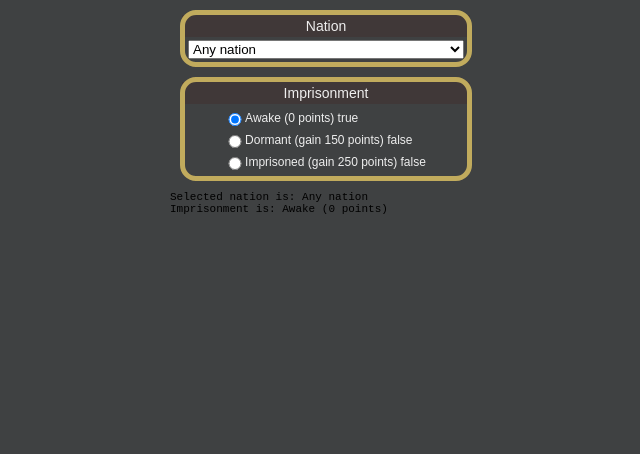
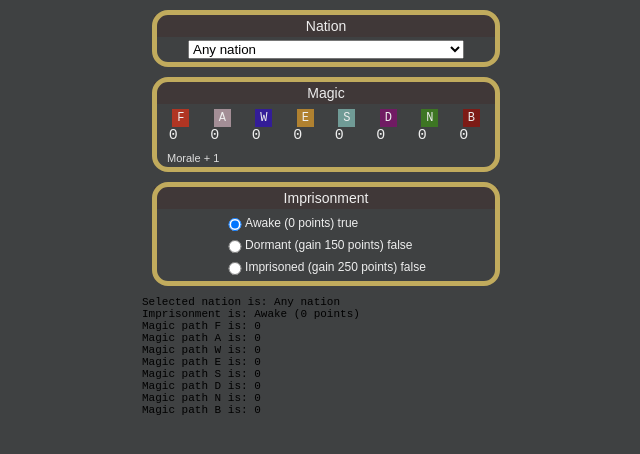
Before and after one commit to bsielski/pretenders-dom5, a React (Create React App) app: page / in a window 1280 px wide. Shown: the top 454 px of the page, without its empty margins (314-954 px from the left). Built offline with nearby package versions, Linux system fonts and the light colour scheme.

Commit message:
Select magic paths

```diff
--- a/src/App.css
+++ b/src/App.css
@@ -128,6 +128,9 @@ body {
     margin: 2px 2px;
 }
 
+.value-picker--magic {
+  flex-flow: column;
+}
 
 .value-picker--scale {
     margin: 2px 1px;
--- a/src/App.js
+++ b/src/App.js
@@ -7,6 +7,15 @@ class Debug extends React.Component {
       <div>
         <section id="debugger">Selected nation is: {this.props.nation}</section>
         <section id="debugger">Imprisonment is: {this.props.imprisonment}</section>
+        <section id="debugger">Magic path F is: {this.props.pathF}</section>
+        <section id="debugger">Magic path A is: {this.props.pathA}</section>
+        <section id="debugger">Magic path W is: {this.props.pathW}</section>
+        <section id="debugger">Magic path E is: {this.props.pathE}</section>
+        <section id="debugger">Magic path S is: {this.props.pathS}</section>
+        <section id="debugger">Magic path D is: {this.props.pathD}</section>
+        <section id="debugger">Magic path N is: {this.props.pathN}</section>
+        <section id="debugger">Magic path B is: {this.props.pathB}</section>
+
       </div>
     );
   }
@@ -140,7 +149,7 @@ class App extends Component {
       imprisonment: 1,
     };
 
-    // this.changeNumber = this.changeNumber.bind(this);
+    this.changeNumber = this.changeNumber.bind(this);
     this.changeOption = this.changeOption.bind(this);
     this.changeRadio = this.changeRadio.bind(this);
 
@@ -149,6 +158,11 @@ class App extends Component {
   changeOption(event) {
      const target = event.target;
      this.setState({[target.name]: target.value});
+  }
+
+  changeNumber(event) {
+    const target = event.target;
+    this.setState({[target.name]: target.value});
   }
 
   changeRadio(event) {
@@ -189,6 +203,14 @@ class App extends Component {
       );
     });
 
+    const currentPathF = this.state.pathF;
+    const currentPathA = this.state.pathA;
+    const currentPathW = this.state.pathW;
+    const currentPathE = this.state.pathE;
+    const currentPathS = this.state.pathS;
+    const currentPathD = this.state.pathD;
+    const currentPathN = this.state.pathN;
+    const currentPathB = this.state.pathB;
 
     return (
       <main>
@@ -204,6 +226,59 @@ class App extends Component {
         </div>
 
         <div className="form">
+          <header className="form__header">Magic</header>
+          <div className="form__body">
+            <div className="form__section">
+              <div className="value-picker value-picker--magic value-picker--fire">
+                <label className="value-picker__label value-picker__label--magic value-picker__label--fire" htmlFor="fire-picker__input">F</label>
+                <input type="number" name="pathF" onChange={this.changeNumber} min="0" max="10" value={currentPathF} id="fire-picker__input" className="value-picker__input value-picker__input--magic value-picker__input--fire"/>
+              </div>
+              <div className="value-picker value-picker--magic value-picker--air">
+                <label className="value-picker__label value-picker__label--magic value-picker__label--air" htmlFor="air-picker__input">A</label>
+                <input type="number" name="pathA" onChange={this.changeNumber} min="0" max="10" value={currentPathA} id="air-picker__input" className="value-picker__input value-picker__input--magic value-picker__input--air" />
+              </div>
+              <div className="value-picker value-picker--magic value-picker--water">
+                <label className="value-picker__label value-picker__label--magic value-picker__label--water" htmlFor="water-picker__input">W</label>
+                <input type="number" name="pathW" onChange={this.changeNumber} min="0" max="10" value={currentPathW} id="water-picker__input" className="value-picker__input value-picker__input--magic value-picker__input--water" />
+              </div>
+              <div className="value-picker value-picker--magic value-picker--earth">
+                <label className="value-picker__label value-picker__label--magic value-picker__label--earth" htmlFor="earth-picker__input">E</label>
+                <input type="number" name="pathE" onChange={this.changeNumber} min="0" max="10" value={currentPathE} id="earth-picker__input" className="value-picker__input value-picker__input--magic value-picker__input--earth" />
+              </div>
+            </div>
+            <div className="form__section">
+              <div className="value-picker value-picker--magic value-picker--astral">
+                <label className="value-picker__label value-picker__label--magic value-picker__label--astral" htmlFor="astral-picker__input">S</label>
+                <input type="number" name="pathS" onChange={this.changeNumber} min="0" max="10" value={currentPathS} id="astral-picker__input" className="value-picker__input value-picker__input--magic value-picker__input--astral" />
+              </div>
+              <div className="value-picker value-picker--magic value-picker--death">
+                <label className="value-picker__label value-picker__label--magic value-picker__label--death" htmlFor="death-picker__input">D</label>
+                <input type="number" name="pathD" onChange={this.changeNumber} min="0" max="10" value={currentPathD} id="death-picker__input" className="value-picker__input value-picker__input--magic value-picker__input--death" />
+              </div>
+              <div className="value-picker value-picker--magic value-picker--nature">
+                <label className="value-picker__label value-picker__label--magic value-picker__label--nature" htmlFor="nature-picker__input">N</label>
+                <input type="number" name="pathN" onChange={this.changeNumber} min="0" max="10" value={currentPathN} id="nature-picker__input" className="value-picker__input value-picker__input--magic value-picker__input--nature" />
+              </div>
+              <div className="value-picker value-picker--magic value-picker--blood">
+                <label className="value-picker__label value-picker__label--magic value-picker__label--blood" htmlFor="blood-picker__input">B</label>
+                <input type="number" name="pathB" onChange={this.changeNumber} min="0" max="10" value={currentPathB} id="blood-picker__input" className="value-picker__input value-picker__input--magic value-picker__input--blood" />
+              </div>
+            </div>
+          </div>
+          <div className="form__body form__body--bless-effects">
+          <p id="bless-effects-morale" className="bless-effects bless-effects--visible bless-effects-morale">Morale + 1</p>
+          <p id="bless-effects-fire" className="bless-effects bless-effects--fire"></p>
+          <p id="bless-effects-air" className="bless-effects bless-effects--air"></p>
+          <p id="bless-effects-water" className="bless-effects bless-effects--water"></p>
+          <p id="bless-effects-earth" className="bless-effects bless-effects--earth"></p>
+          <p id="bless-effects-astral" className="bless-effects bless-effects--astral"></p>
+          <p id="bless-effects-death" className="bless-effects bless-effects--death"></p>
+          <p id="bless-effects-nature" className="bless-effects bless-effects--nature"></p>
+          <p id="bless-effects-blood" className="bless-effects bless-effects--blood"></p>
+          </div>
+        </div>
+
+        <div className="form">
           <header className="form__header">Imprisonment</header>
           <div className="form__body form__body--imprisonment">
             {imprisonmentOptions}
@@ -214,62 +289,18 @@ class App extends Component {
         <Debug
           nation={this.nations[currentNationId].label}
           imprisonment={this.imprisonmentOptions[currentImprisonment].label}
+          pathF={currentPathF}
+          pathA={currentPathA}
+          pathW={currentPathW}
+          pathE={currentPathE}
+          pathS={currentPathS}
+          pathD={currentPathD}
+          pathN={currentPathN}
+          pathB={currentPathB}
         />
 
       </main>
     );
-        // <div className="form">
-        //   <header className="form__header">Magic</header>
-        //   <div className="form__body">
-        //     <div className="form__section">
-        //       <div className="value-picker value-picker--fire">
-        //         <label className="value-picker__label value-picker__label--magic value-picker__label--fire" for="fire-picker__input">F</label>
-        //         <input type="number" min="0" max="10" value="0" id="fire-picker__input" className="value-picker__input value-picker__input--magic value-picker__input--fire"/>
-        //       </div>
-        //       <div className="value-picker value-picker--air">
-        //         <label className="value-picker__label value-picker__label--magic value-picker__label--air" for="air-picker__input">A</label>
-        //         <input type="number" min="0" max="10" value="0" id="air-picker__input" className="value-picker__input value-picker__input--magic value-picker__input--air" />
-        //       </div>
-        //       <div className="value-picker value-picker--water">
-        //         <label className="value-picker__label value-picker__label--magic value-picker__label--water" for="water-picker__input">W</label>
-        //         <input type="number" min="0" max="10" value="0" id="water-picker__input" className="value-picker__input value-picker__input--magic value-picker__input--water" />
-        //       </div>
-        //       <div className="value-picker value-picker--earth">
-        //         <label className="value-picker__label value-picker__label--magic value-picker__label--earth" for="earth-picker__input">E</label>
-        //         <input type="number" min="0" max="10" value="0" id="earth-picker__input" className="value-picker__input value-picker__input--magic value-picker__input--earth" />
-        //       </div>
-        //     </div>
-        //     <div className="form__section">
-        //       <div className="value-picker value-picker--astral">
-        //         <label className="value-picker__label value-picker__label--magic value-picker__label--astral" for="astral-picker__input">S</label>
-        //         <input type="number" min="0" max="10" value="0" id="astral-picker__input" className="value-picker__input value-picker__input--magic value-picker__input--astral" />
-        //       </div>
-        //       <div className="value-picker value-picker--death">
-        //         <label className="value-picker__label value-picker__label--magic value-picker__label--death" for="death-picker__input">D</label>
-        //         <input type="number" min="0" max="10" value="0" id="death-picker__input" className="value-picker__input value-picker__input--magic value-picker__input--death" />
-        //       </div>
-        //       <div className="value-picker value-picker--nature">
-        //         <label className="value-picker__label value-picker__label--magic value-picker__label--nature" for="nature-picker__input">N</label>
-        //         <input type="number" min="0" max="10" value="0" id="nature-picker__input" className="value-picker__input value-picker__input--magic value-picker__input--nature" />
-        //       </div>
-        //       <div className="value-picker value-picker--blood">
-        //         <label className="value-picker__label value-picker__label--magic value-picker__label--blood" for="blood-picker__input">B</label>
-        //         <input type="number" min="0" max="10" value="0" id="blood-picker__input" className="value-picker__input value-picker__input--magic value-picker__input--blood" />
-        //       </div>
-        //     </div>
-        //   </div>
-        //   <div className="form__body form__body--bless-effects">
-        //   <p id="bless-effects-morale" className="bless-effects bless-effects--visible bless-effects-morale">Morale + 1</p>
-        //   <p id="bless-effects-fire" className="bless-effects bless-effects--fire"></p>
-        //   <p id="bless-effects-air" className="bless-effects bless-effects--air"></p>
-        //   <p id="bless-effects-water" className="bless-effects bless-effects--water"></p>
-        //   <p id="bless-effects-earth" className="bless-effects bless-effects--earth"></p>
-        //   <p id="bless-effects-astral" className="bless-effects bless-effects--astral"></p>
-        //   <p id="bless-effects-death" className="bless-effects bless-effects--death"></p>
-        //   <p id="bless-effects-nature" className="bless-effects bless-effects--nature"></p>
-        //   <p id="bless-effects-blood" className="bless-effects bless-effects--blood"></p>
-        //   </div>
-        // </div>
         //
         // <div className="form">
         //   <header className="form__header">Dominion</header>
```
